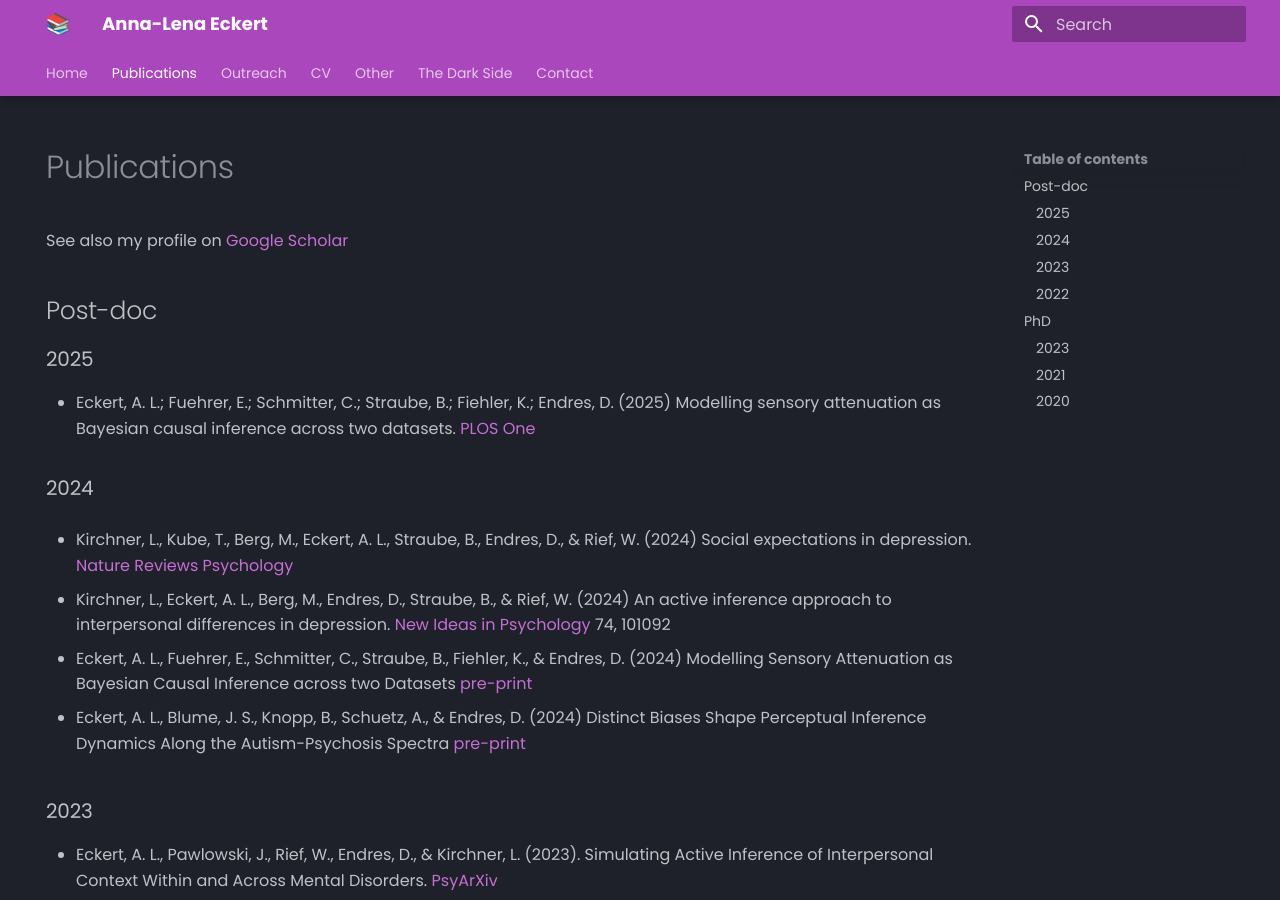
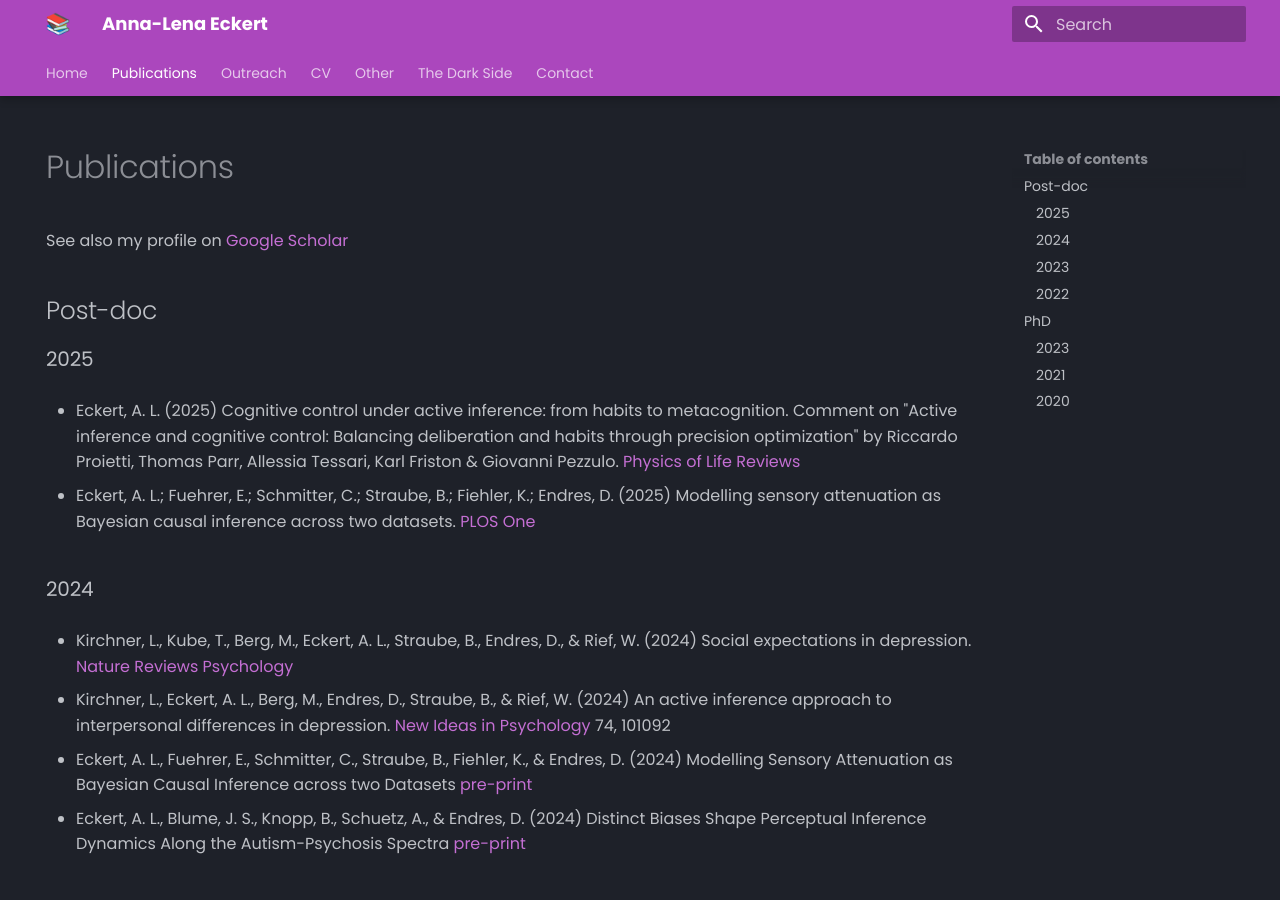
Before and after one commit to Eckertal/personal-website, an MkDocs documentation site: the page built from docs/publications.md, in a window 1280 px wide and 900 px high. Built offline with MkDocs 1.6.1 and Material for MkDocs 9.7.7, drawn with Linux system fonts in a browser that asks for light colours.

Commit message:
added physics of life reviews commentary

```diff
--- a/docs/publications.md
+++ b/docs/publications.md
@@ -8,6 +8,8 @@ See also my profile on [Google Scholar](https://scholar.google.com/citations?hl=
 ## Post-doc
 
 ### 2025
+
+- Eckert, A. L. (2025) Cognitive control under active inference: from habits to metacognition. Comment on "Active inference and cognitive control: Balancing deliberation and habits through precision optimization" by Riccardo Proietti, Thomas Parr, Allessia Tessari, Karl Friston & Giovanni Pezzulo. [Physics of Life Reviews](https://www.sciencedirect.com/science/article/abs/pii/S1571064525001484?via%3Dihub)
 
 - Eckert, A. L.; Fuehrer, E.; Schmitter, C.; Straube, B.; Fiehler, K.; Endres, D. (2025) Modelling sensory attenuation as Bayesian causal inference across two datasets. [PLOS One](https://journals.plos.org/plosone/article?id=10.1371/journal.pone.0317924)
 
```
